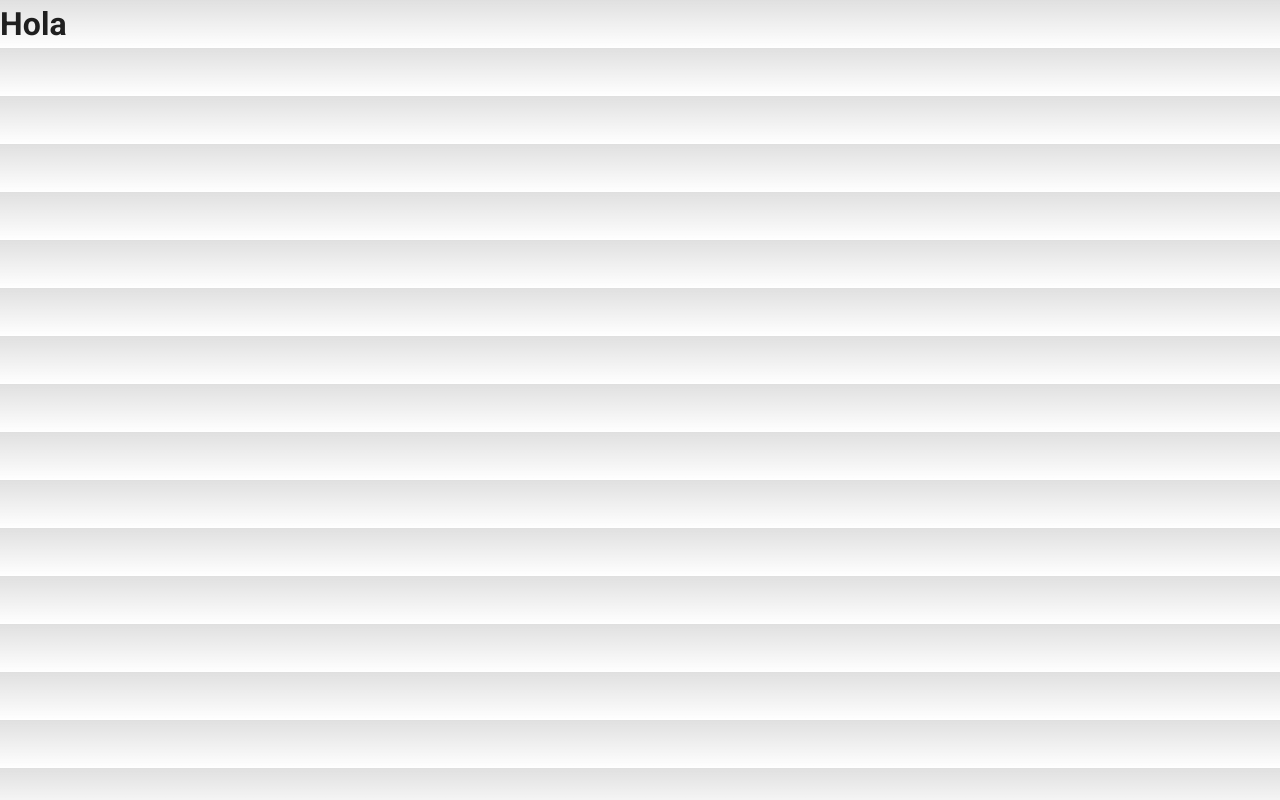
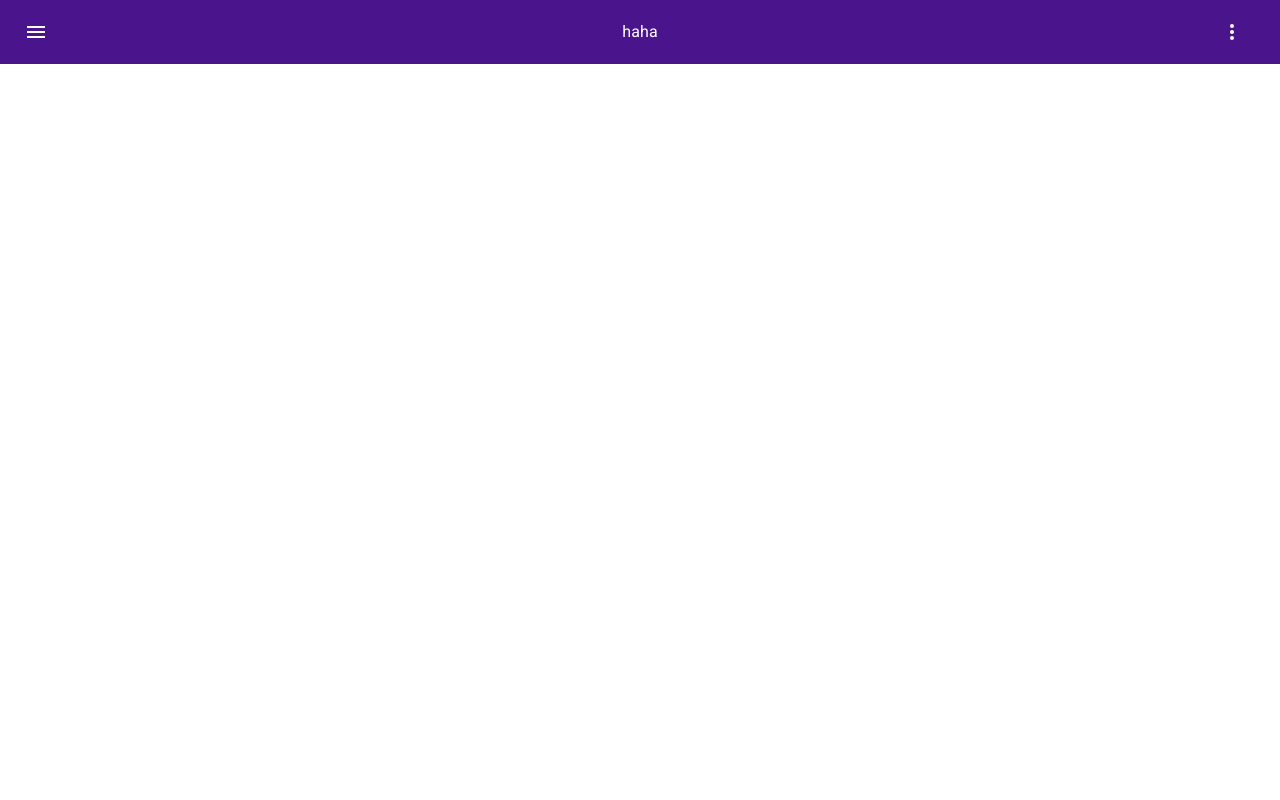
Before and after one commit to felipetrick12/testOrange, a Next.js app: page / in a window 1280 px wide. Built offline with nearby package versions, Linux system fonts and the light colour scheme.

Commit message:
Navbar created

```diff
--- a/components/UI/Navbar.tsx
+++ b/components/UI/Navbar.tsx
@@ -1,7 +1,30 @@
 import React from 'react';
+import { AppBar, IconButton, Toolbar, Typography } from '@mui/material';
+import MenuIcon from '@mui/icons-material/Menu';
+import MoreVertIcon from '@mui/icons-material/MoreVert';
 
-const Navbar = () => {
-  return <div>Navbar</div>;
+interface Props {
+  title: string;
+  setOpenMenu: (arg0: boolean) => void;
+}
+
+export const Navbar = ({ title, setOpenMenu }: Props) => {
+  return (
+    <AppBar position="sticky">
+      <Toolbar
+        sx={{
+          flex: 1,
+          justifyContent: 'space-between',
+          padding: 0,
+        }}>
+        <IconButton size="large" edge="start" onClick={() => setOpenMenu(true)}>
+          <MenuIcon color="info" />
+        </IconButton>
+        <Typography>{title}</Typography>
+        <IconButton size="large" edge="start">
+          <MoreVertIcon color="info" />
+        </IconButton>
+      </Toolbar>
+    </AppBar>
+  );
 };
-
-export default Navbar;
--- a/components/UI/index.ts
+++ b/components/UI/index.ts
@@ -0,0 +1 @@
+export * from './Navbar';
--- a/components/layouts/Layout.tsx
+++ b/components/layouts/Layout.tsx
@@ -1,5 +1,25 @@
-import React from 'react';
+import React, { FC } from 'react';
+import Head from 'next/head';
+import { Box } from '@mui/material';
+import { Container } from '../../styles/styles';
 
-export const Layout = () => {
-  return <div>layout</div>;
+interface Props {
+  title?: string;
+  children: JSX.Element;
+}
+
+export const Layout: FC<Props> = ({ title, children }: Props) => {
+  return (
+    <Container>
+      <Head>
+        <title>{title}</title>
+      </Head>
+      <Box
+        sx={{
+          padding: '10px 20px',
+        }}>
+        {children}
+      </Box>
+    </Container>
+  );
 };
--- a/pages/index.tsx
+++ b/pages/index.tsx
@@ -1,9 +1,23 @@
-import React from 'react';
+import { NextPage } from 'next';
+import React, { useState } from 'react';
+import { Layout } from '../components/layouts';
+import { Navbar } from '../components/UI';
+import { DataResponse } from '../interfaces';
 
-export default function Home() {
+interface Props {
+  data: DataResponse;
+}
+
+const Home: NextPage<Props> = ({ data }) => {
+  const [openMenu, setOpenMenu] = useState<boolean>(true);
+
   return (
-    <>
-      <h1>Hola</h1>
-    </>
+    <Layout title="Test orange">
+      <>
+        <Navbar title="haha" setOpenMenu={setOpenMenu} />
+      </>
+    </Layout>
   );
-}
+};
+
+export default Home;
--- a/styles/globals.css
+++ b/styles/globals.css
@@ -1,39 +1,15 @@
 :root {
     --max-width: 1100px;
     --border-radius: 12px;
-  --font-mono: ui-monospace, Menlo, Monaco, 'Cascadia Mono', 'Segoe UI Mono',
-    'Roboto Mono', 'Oxygen Mono', 'Ubuntu Monospace', 'Source Code Pro',
-    'Fira Mono', 'Droid Sans Mono', 'Courier New', monospace;
-
+    --font-mono: ui-monospace, Menlo, Monaco, 'Cascadia Mono', 'Segoe UI Mono', 'Roboto Mono', 'Oxygen Mono', 'Ubuntu Monospace', 'Source Code Pro', 'Fira Mono', 'Droid Sans Mono', 'Courier New', monospace;
     --foreground-rgb: 0, 0, 0;
     --background-start-rgb: 214, 219, 220;
     --background-end-rgb: 255, 255, 255;
-
-  --primary-glow: conic-gradient(
-    from 180deg at 50% 50%,
-    #16abff33 0deg,
-    #0885ff33 55deg,
-    #54d6ff33 120deg,
-    #0071ff33 160deg,
-    transparent 360deg
-  );
-  --secondary-glow: radial-gradient(
-    rgba(255, 255, 255, 1),
-    rgba(255, 255, 255, 0)
-  );
-
+    --primary-glow: conic-gradient( from 180deg at 50% 50%, #16abff33 0deg, #0885ff33 55deg, #54d6ff33 120deg, #0071ff33 160deg, transparent 360deg);
+    --secondary-glow: radial-gradient( rgba(255, 255, 255, 1), rgba(255, 255, 255, 0));
     --tile-start-rgb: 239, 245, 249;
     --tile-end-rgb: 228, 232, 233;
-  --tile-border: conic-gradient(
-    #00000080,
-    #00000040,
-    #00000030,
-    #00000020,
-    #00000010,
-    #00000010,
-    #00000080
-  );
-
+    --tile-border: conic-gradient( #00000080, #00000040, #00000030, #00000020, #00000010, #00000010, #00000080);
     --callout-rgb: 238, 240, 241;
     --callout-border-rgb: 172, 175, 176;
     --card-rgb: 180, 185, 188;
@@ -45,27 +21,11 @@
         --foreground-rgb: 255, 255, 255;
         --background-start-rgb: 0, 0, 0;
         --background-end-rgb: 0, 0, 0;
-
         --primary-glow: radial-gradient(rgba(1, 65, 255, 0.4), rgba(1, 65, 255, 0));
-    --secondary-glow: linear-gradient(
-      to bottom right,
-      rgba(1, 65, 255, 0),
-      rgba(1, 65, 255, 0),
-      rgba(1, 65, 255, 0.3)
-    );
-
+        --secondary-glow: linear-gradient( to bottom right, rgba(1, 65, 255, 0), rgba(1, 65, 255, 0), rgba(1, 65, 255, 0.3));
         --tile-start-rgb: 2, 13, 46;
         --tile-end-rgb: 2, 5, 19;
-    --tile-border: conic-gradient(
-      #ffffff80,
-      #ffffff40,
-      #ffffff30,
-      #ffffff20,
-      #ffffff10,
-      #ffffff10,
-      #ffffff80
-    );
-
+        --tile-border: conic-gradient( #ffffff80, #ffffff40, #ffffff30, #ffffff20, #ffffff10, #ffffff10, #ffffff80);
         --callout-rgb: 20, 20, 20;
         --callout-border-rgb: 108, 108, 108;
         --card-rgb: 100, 100, 100;
@@ -87,12 +47,7 @@ body {
 
 body {
     color: rgb(var(--foreground-rgb));
-  background: linear-gradient(
-      to bottom,
-      transparent,
-      rgb(var(--background-end-rgb))
-    )
-    rgb(var(--background-start-rgb));
+    background: linear-gradient( to bottom, transparent, rgb(var(--background-end-rgb))) rgb(var(--background-start-rgb));
 }
 
 a {
@@ -100,6 +55,10 @@ a {
     text-decoration: none;
 }
 
+.css-1ecxfl0 {
+    padding: 0px !important;
+}
+
 @media (prefers-color-scheme: dark) {
     html {
         color-scheme: dark;
--- /dev/null
+++ b/styles/styles.ts
@@ -0,0 +1,13 @@
+import styled from '@emotion/styled';
+
+export const Container = styled.div`
+  background-color: #fff;
+  height: 100vh;
+  width: 100vw;
+  margin: 0;
+  padding: 0;
+  display: flex;
+  flex-direction: column;
+  overflow-y: scroll;
+  border: 0;
+`;
```
Lines whose indentation alone changed are shown as unchanged.
